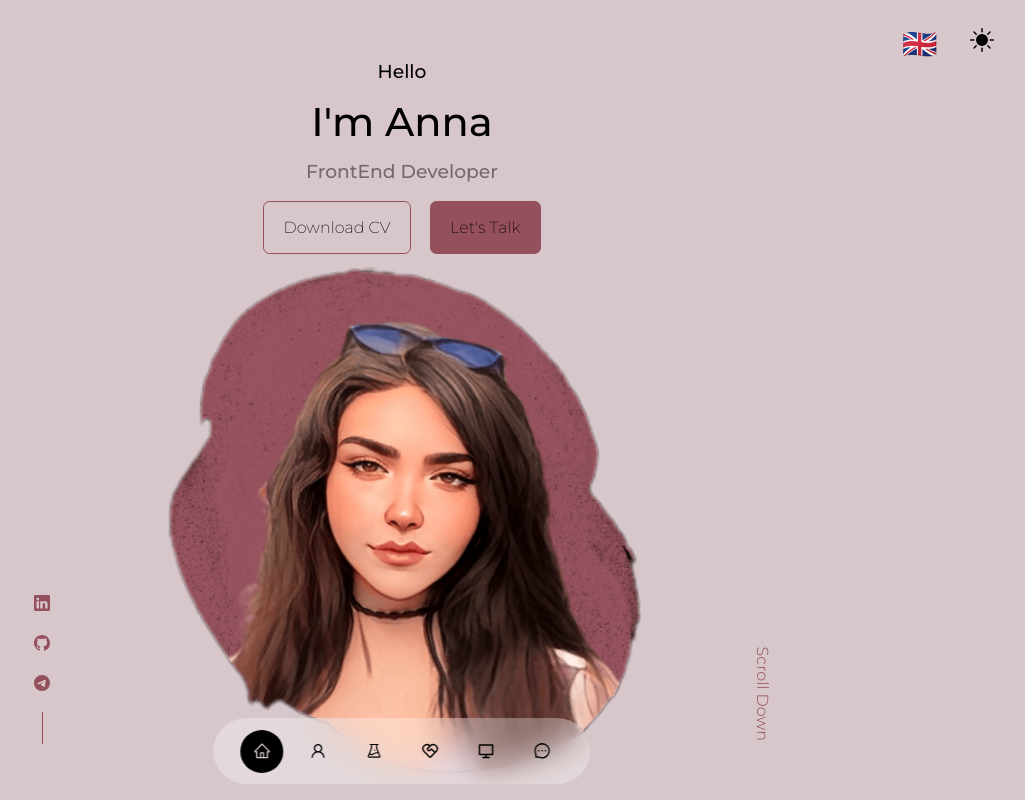
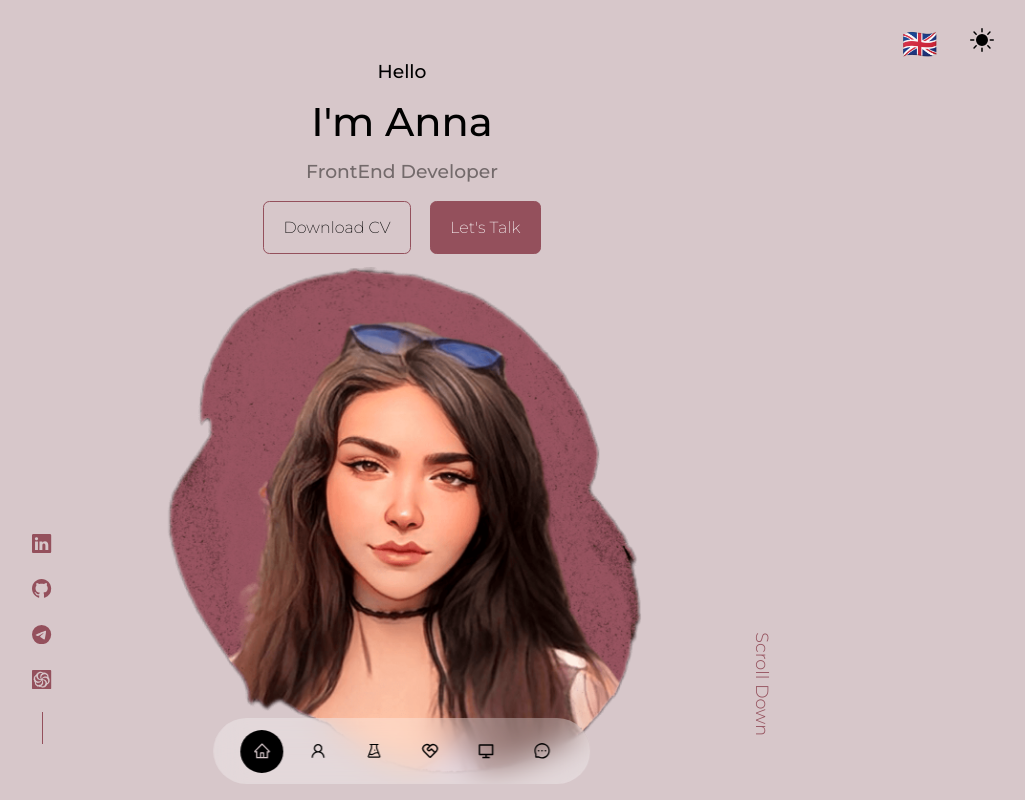
Before and after one commit to zakarialaoui10/anna-sofronova-portfolio, a React (Create React App) app: page / in a window 1280 px wide. Shown: the top 800 px of the page, without its empty margins (238-1263 px from the left). Built offline with nearby package versions, Linux system fonts and the light colour scheme.

Commit message:
Codewars link is added

```diff
--- a/src/components/Header/Header.module.scss
+++ b/src/components/Header/Header.module.scss
@@ -30,6 +30,8 @@
         transform: rotate(90deg) translateX(-2.3rem);
         font-weight: 300;
         margin-bottom: 2rem;
+        font-size: 1.1rem;
+        padding-right: 1rem;
       }
     }
   }
--- a/src/components/Header/Socials/Socials.module.scss
+++ b/src/components/Header/Socials/Socials.module.scss
@@ -4,6 +4,7 @@
   gap: 0.8rem;
   align-items: center;
   margin-bottom: 2rem;
+  font-size: 1.2rem;
   &::after {
     content: "";
     width: 0.5px;
--- a/src/components/Header/Socials/Socials.tsx
+++ b/src/components/Header/Socials/Socials.tsx
@@ -1,6 +1,7 @@
 import { BsGithub, BsLinkedin, BsTelegram } from "react-icons/bs";
 
 import styles from "./Socials.module.scss";
+import { SiCodewars } from "react-icons/si";
 
 const Socials = () => {
   return (
@@ -22,6 +23,13 @@
       <a href="https://t.me/Anna_Fawn" target={"_blank"} rel="noreferrer">
         <BsTelegram />
       </a>
+      <a
+        href="https://www.codewars.com/users/anna_sofronova"
+        target={"_blank"}
+        rel="noreferrer"
+      >
+        <SiCodewars />
+      </a>
     </div>
   );
 };
--- a/src/index.scss
+++ b/src/index.scss
@@ -117,7 +117,7 @@
 .btn-primary {
   background: var(--color-primary);
   border: 1px solid var(--color-primary);
-  color: var(--color-text);
+  color: white;
 }
 .btn-primary-variant {
   background: var(--color-primary-variant);
```
